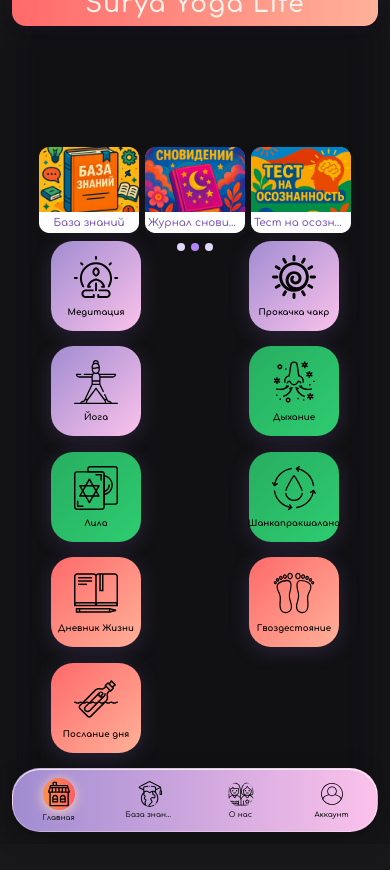
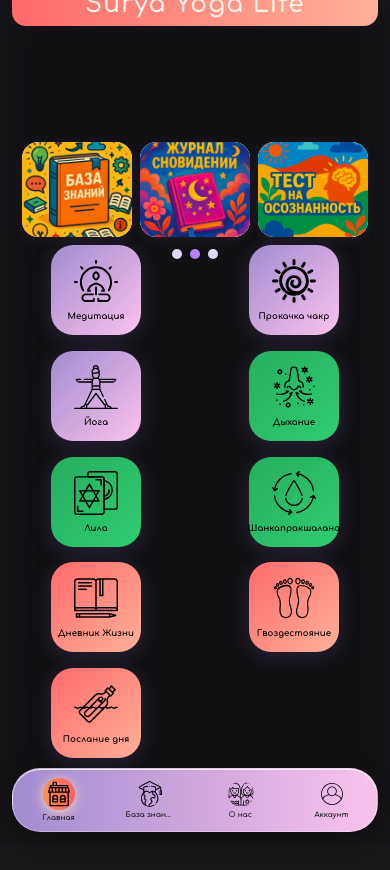
Before and after one commit to marselbeijing/Surya-Yoga-Life, a React (Create React App) app: page / in a window 390 px wide. Built offline with nearby package versions, Linux system fonts and the light colour scheme.

Commit message:
Увеличен размер картинок в слайд-шоу, убраны подписи, добавлена анимация движения

```diff
--- a/src/components/Slideshow.css
+++ b/src/components/Slideshow.css
@@ -11,7 +11,7 @@
 
 .slideshow-wrapper {
   display: flex;
-  gap: 8px;
+  gap: 12px;
   width: 100%;
   justify-content: center;
   align-items: center;
@@ -24,76 +24,56 @@
   align-items: center;
   cursor: pointer;
   outline: none;
-  transition: box-shadow 0.2s, transform 0.2s;
-  border-radius: 12px;
-  box-shadow: 0 2px 8px 0 rgba(124,91,179,0.08);
+  transition: transform 0.3s ease, box-shadow 0.2s;
+  border-radius: 16px;
+  box-shadow: 0 3px 12px 0 rgba(124,91,179,0.12);
   background: #fff;
   min-width: 0;
-  max-width: 120px;
+  max-width: 140px;
+  overflow: hidden;
 }
 
 .slideshow-img {
   width: 100%;
-  height: 80px;
+  height: 120px;
   object-fit: cover;
-  border-radius: 10px 10px 0 0;
+  border-radius: 16px;
+  transition: transform 0.2s ease;
 }
 
-.slideshow-slide:active,
-.slideshow-slide:focus {
-  transform: scale(1.02);
-  box-shadow: 0 4px 16px 0 rgba(124,91,179,0.15);
+.slideshow-slide:active {
+  transform: translateX(-3px);
 }
 
-.slideshow-label {
-  font-family: 'Comfortaa', cursive;
-  font-size: 0.7rem;
-  font-weight: 600;
-  color: #7c5bb3;
-  text-align: center;
-  padding: 6px 4px 5px 4px;
-  background: #fff;
-  border-radius: 0 0 10px 10px;
-  width: 100%;
-  white-space: nowrap;
-  overflow: hidden;
-  text-overflow: ellipsis;
-  line-height: 1.1;
+.slideshow-slide:active .slideshow-img {
+  transform: scale(0.98);
 }
 
-.slideshow-arrow {
-  background: none;
-  border: none;
-  color: #b484f7;
-  font-size: 1.8rem;
-  cursor: pointer;
-  padding: 0 6px;
-  transition: color 0.2s;
-  user-select: none;
-  flex-shrink: 0;
-}
-
-.slideshow-arrow:active {
-  color: #7c5bb3;
+.slideshow-slide:hover {
+  box-shadow: 0 5px 20px 0 rgba(124,91,179,0.18);
 }
 
 .slideshow-dots {
   position: absolute;
-  bottom: -20px;
+  bottom: -25px;
   left: 50%;
   transform: translateX(-50%);
   display: flex;
-  gap: 6px;
+  gap: 8px;
 }
 
 .dot {
-  width: 8px;
-  height: 8px;
+  width: 10px;
+  height: 10px;
   border-radius: 50%;
   background: #e0d6f7;
   display: inline-block;
   cursor: pointer;
-  transition: background 0.2s;
+  transition: background 0.2s, transform 0.2s;
+}
+
+.dot:hover {
+  transform: scale(1.2);
 }
 
 .dot.active {
@@ -103,32 +83,22 @@
 @media (max-width: 600px) {
   .slideshow-container {
     max-width: 98vw;
-    padding: 0 4px;
+    padding: 0 6px;
   }
 
   .slideshow-wrapper {
-    gap: 6px;
+    gap: 8px;
   }
 
   .slideshow-slide {
-    max-width: 100px;
+    max-width: 110px;
   }
 
   .slideshow-img {
-    height: 65px;
-  }
-
-  .slideshow-label {
-    font-size: 0.65rem;
-    padding: 5px 3px 4px 3px;
-  }
-
-  .slideshow-arrow {
-    font-size: 1.5rem;
-    padding: 0 4px;
+    height: 95px;
   }
 
   .slideshow-dots {
-    bottom: -18px;
+    bottom: -22px;
   }
 }
--- a/src/components/Slideshow.js
+++ b/src/components/Slideshow.js
@@ -5,19 +5,16 @@ const slides = [
   {
     img: process.env.PUBLIC_URL + '/slideshow/knowledge.jpg',
     alt: 'База знаний',
-    label: 'База знаний',
     onClick: () => window.location.hash = '#knowledge',
   },
   {
     img: process.env.PUBLIC_URL + '/slideshow/dream-journal.jpg',
     alt: 'Журнал сновидений',
-    label: 'Журнал сновидений',
     onClick: () => window.location.hash = '#dream-journal',
   },
   {
     img: process.env.PUBLIC_URL + '/slideshow/lucidity-test.jpg',
     alt: 'Тест на осознанность',
-    label: 'Тест на осознанность',
     onClick: () => window.location.hash = '#lucidity-test',
   },
 ];
@@ -40,7 +37,6 @@ export default function Slideshow() {
             role="button"
           >
             <img src={slide.img} alt={slide.alt} className="slideshow-img" />
-            <div className="slideshow-label">{slide.label}</div>
           </div>
         ))}
       </div>
```
